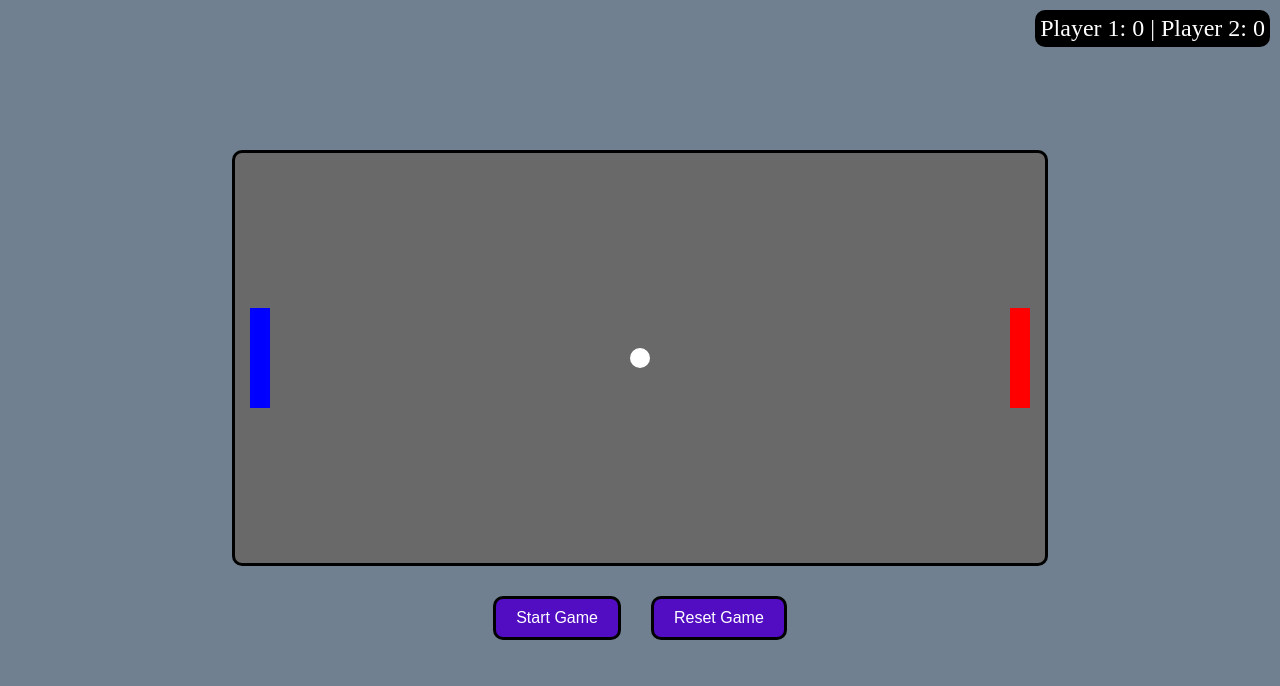
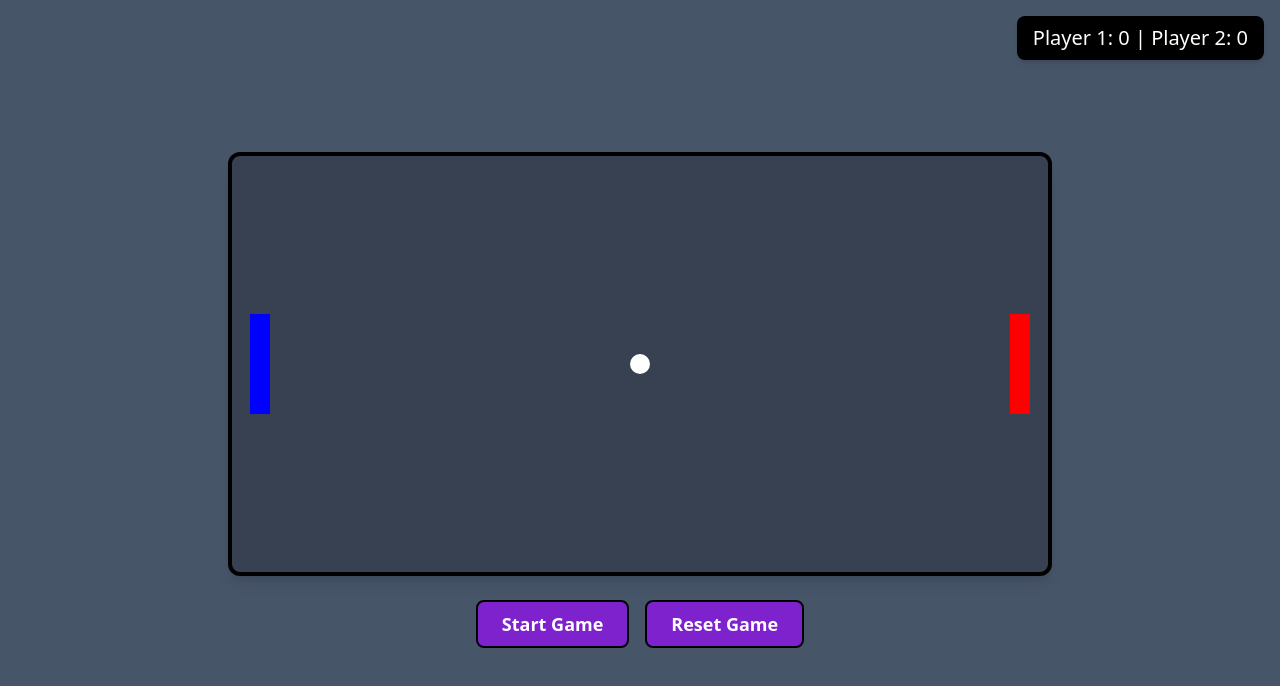
Before and after one commit to StMichael9/Ping-Pong.JS, a website: page public/index.html in a window 1280 px wide. Drawn offline with nearby package versions, Linux system fonts and the light colour scheme; files whose address does not match are found by name.

Commit message:
Adding tailwind v3

```diff
--- a/public/index.html
+++ b/public/index.html
@@ -1,16 +1,44 @@
-<html>
-<head>
-    <meta name="viewport" content="width=device-width, initial-scale=1.0">
-    <link rel="stylesheet" href="style.css">
-</head>
-<body>
-    <canvas id="canvas" width="800" height="400"></canvas>
-    <div id="score">Player 1: 0 | Player 2: 0</div>
-    <div id="controls">
-        <button id="start-btn" class="btn">Start Game</button>
-        <button id="reset-btn" class="btn">Reset Game</button>
+<!DOCTYPE html>
+<html lang="en">
+  <head>
+    <meta name="viewport" content="width=device-width, initial-scale=1.0" />
+    <script src="https://cdn.tailwindcss.com"></script>
+    <title>Ping Pong Game</title>
+  </head>
+  <body
+    class="bg-slate-600 flex flex-col items-center justify-center min-h-screen m-0 relative text-white"
+  >
+    <canvas
+      id="canvas"
+      width="800"
+      height="400"
+      class="border-4 border-black bg-gray-700 p-2 rounded-xl shadow-lg max-w-full h-auto"
+    >
+    </canvas>
+
+    <div
+      id="score"
+      class="absolute top-4 right-4 text-xl bg-black px-4 py-2 rounded-lg text-center shadow-md"
+    >
+      Player 1: 0 | Player 2: 0
     </div>
+
+    <div id="controls" class="flex gap-4 mt-6">
+      <button
+        id="start-btn"
+        class="px-6 py-2 text-lg font-semibold text-white bg-purple-700 border-2 border-black rounded-lg hover:bg-green-600 transition duration-300"
+      >
+        Start Game
+      </button>
+      <button
+        id="reset-btn"
+        class="px-6 py-2 text-lg font-semibold text-white bg-purple-700 border-2 border-black rounded-lg hover:bg-green-600 transition duration-300"
+      >
+        Reset Game
+      </button>
+    </div>
+
     <script src="game.js"></script>
     <script src="movement.js"></script>
-</body>
+  </body>
 </html>
```
